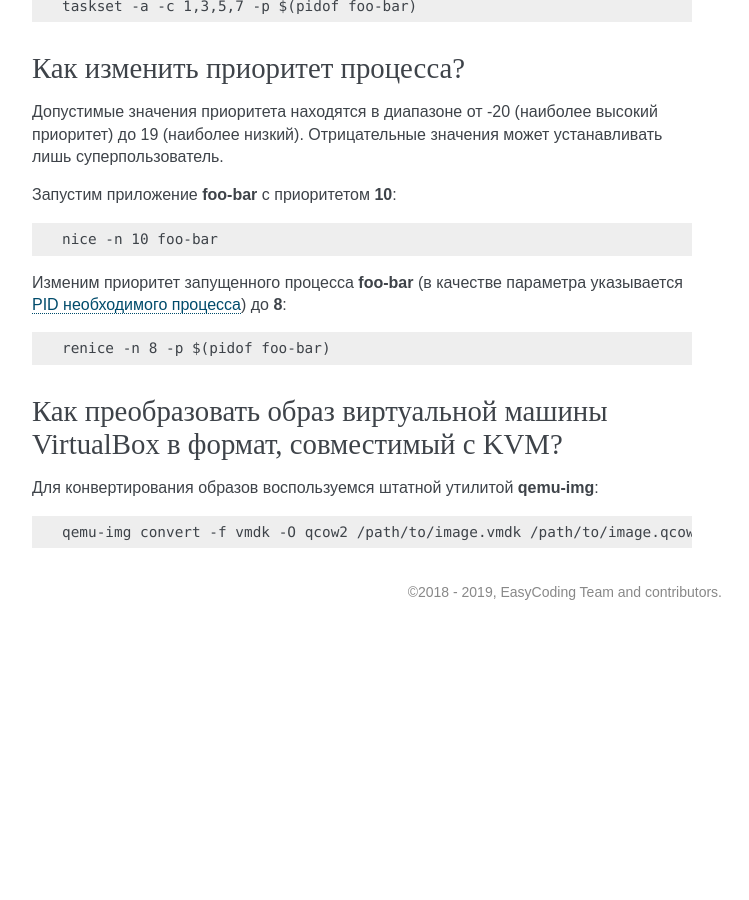
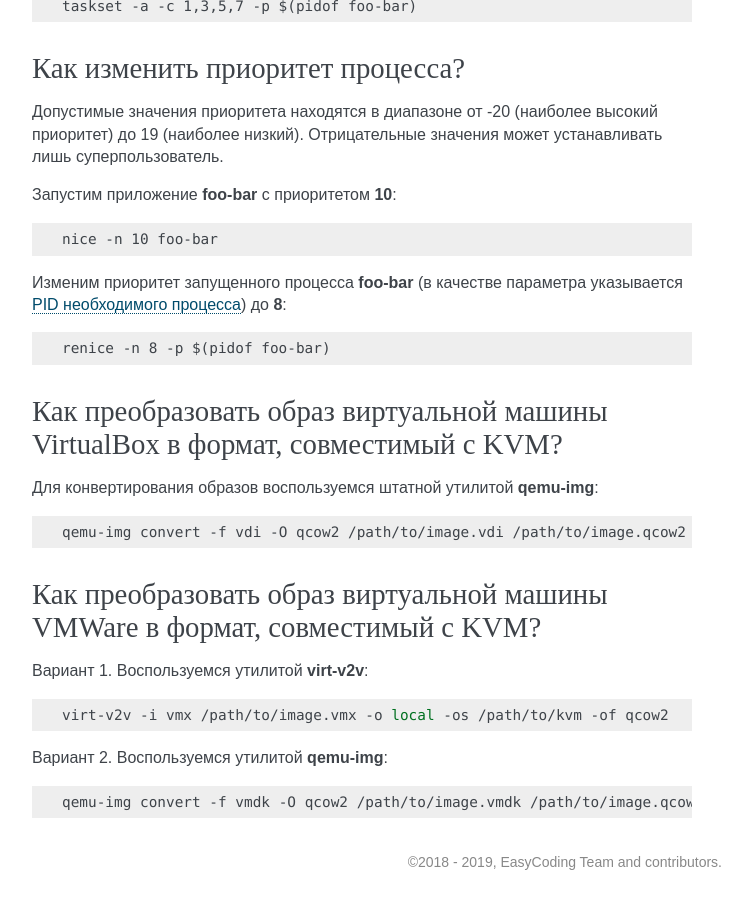
Before and after one commit to RussianFedora/FAQ, a Sphinx documentation site: the page built from source/administration.rst, in a window 1280 px wide and 900 px high, scrolled down 20471 px. Shown: the whole window, without its empty margins (388-1137 px from the left). Built offline with Sphinx 7.4.7, drawn with Linux system fonts in a browser that asks for light colours; before the commit the page ends 21101 px from its top, so only the background shows below that; some of the changed text lies outside the part shown.

Commit message:
Added question about converting VMWare images to KVM.

```diff
--- a/source/administration.rst
+++ b/source/administration.rst
@@ -1194,7 +1194,7 @@
 
     renice -n 8 -p $(pidof foo-bar)
 
-.. index:: virtualbox, drive image, disk image, kvm, qemu, qcow2, vmdk
+.. index:: virtualbox, drive image, disk image, kvm, qemu, qcow2, vdi
 .. _vmdk-to-qcow2:
 
 Как преобразовать образ виртуальной машины VirtualBox в формат, совместимый с KVM?
@@ -1204,4 +1204,22 @@
 
 .. code-block:: bash
 
+    qemu-img convert -f vdi -O qcow2 /path/to/image.vdi /path/to/image.qcow2
+
+.. index:: vmware, drive image, disk image, kvm, qemu, qcow2, vmx, vmdk
+.. _vmdk-to-qcow2:
+
+Как преобразовать образ виртуальной машины VMWare в формат, совместимый с KVM?
+===================================================================================
+
+Вариант 1. Воспользуемся утилитой **virt-v2v**:
+
+.. code-block:: bash
+
+    virt-v2v -i vmx /path/to/image.vmx -o local -os /path/to/kvm -of qcow2
+
+Вариант 2. Воспользуемся утилитой **qemu-img**:
+
+.. code-block:: bash
+
     qemu-img convert -f vmdk -O qcow2 /path/to/image.vmdk /path/to/image.qcow2
```
